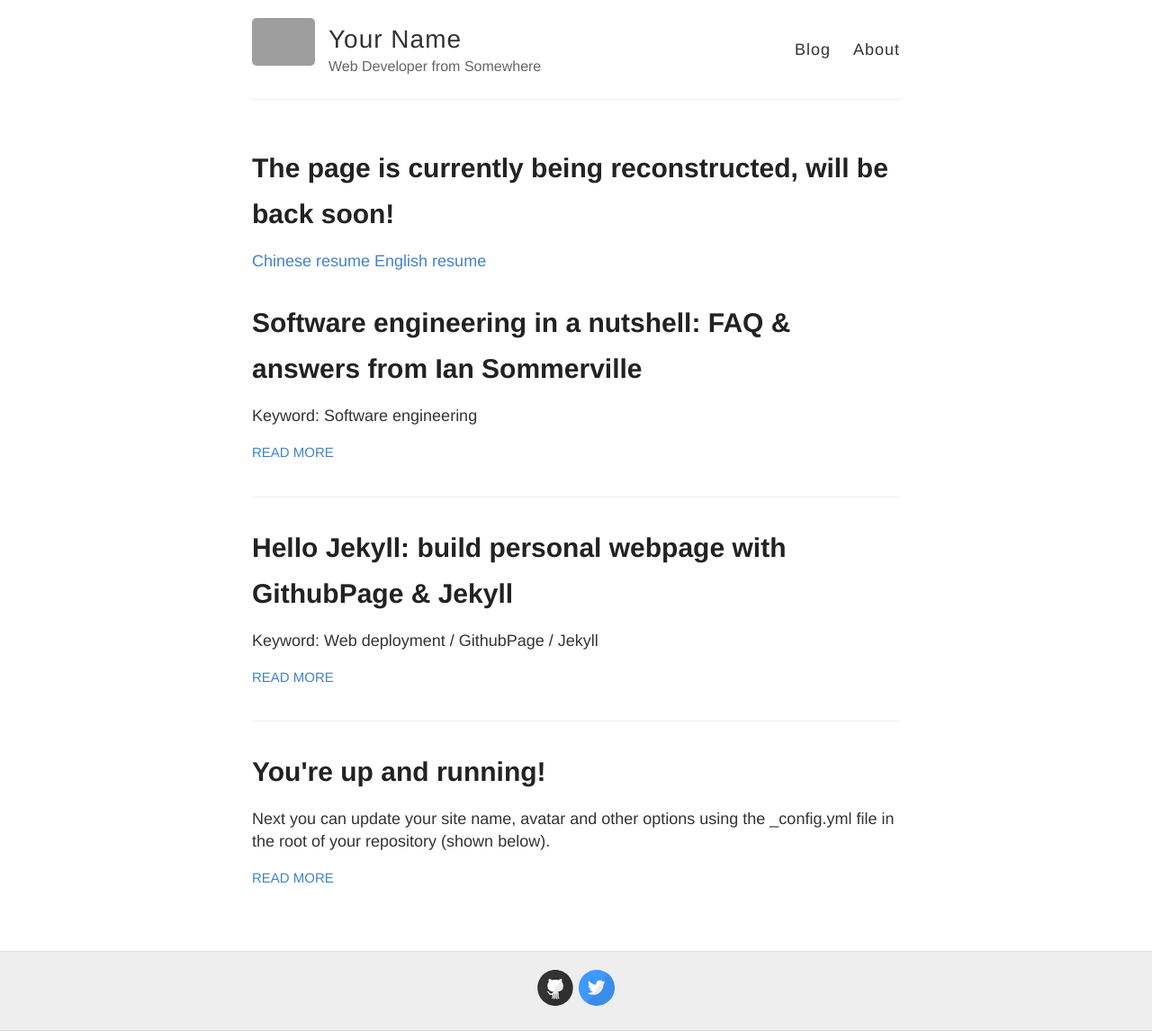
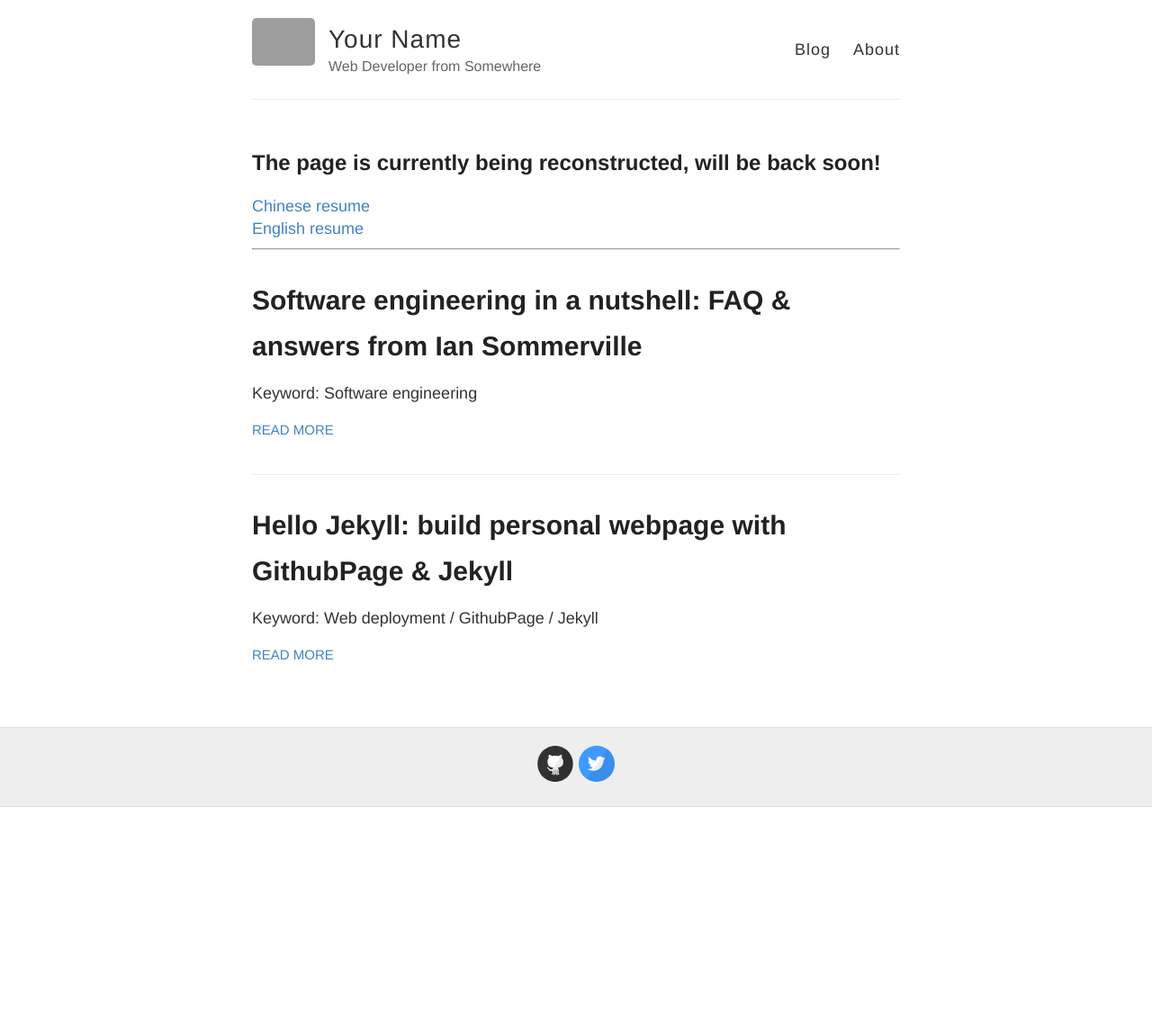
Before and after one commit to El15ande/El15ande.github.io, a Jekyll site: the page built from index.html, in a window 1280 px wide. Shown: the whole page at 90% size. Built offline with Jekyll 4.4.1, drawn with Linux system fonts in a browser that asks for light colours; after the commit the page ends 900 px from its top, so only the background shows below that; grey boxes are pictures that could not be loaded.

Commit message:
6.20-1.2: adjust PDF path

```diff
--- a/_posts/2014-3-3-Hello-World.md
+++ /dev/null
@@ -1,10 +0,0 @@
----
-layout: post
-title: You're up and running!
----
-
-Next you can update your site name, avatar and other options using the _config.yml file in the root of your repository (shown below).
-
-![_config.yml]({{ site.baseurl }}/images/config.png)
-
-The easiest way to make your first post is to edit this one. Go into /_posts/ and update the Hello World markdown file. For more instructions head over to the [Jekyll Now repository](https://github.com/barryclark/jekyll-now) on GitHub.
--- a/index.html
+++ b/index.html
@@ -1,12 +1,12 @@
 ---
 layout: default
 ---
-<div>
-  <h1>The page is currently being reconstructed, will be back soon!</h1>
-  <a href="./_document/Cn_Resume.pdf">Chinese resume</a>
-  <a href="./_document/En_Resume_CompSci.pdf">English resume</a>
+<div class="intro">
+  <h2>The page is currently being reconstructed, will be back soon!</h2>
+  <a href="./docs/Cn_Resume.pdf">Chinese resume</a><br>
+  <a href="./docs/En_Resume_CompSci.pdf">English resume</a>
 </div>
-
+<hr>
 <div class="posts">
   {% for post in site.posts %}
     <article class="post">
```
Also changed, not shown: 6 other files.
